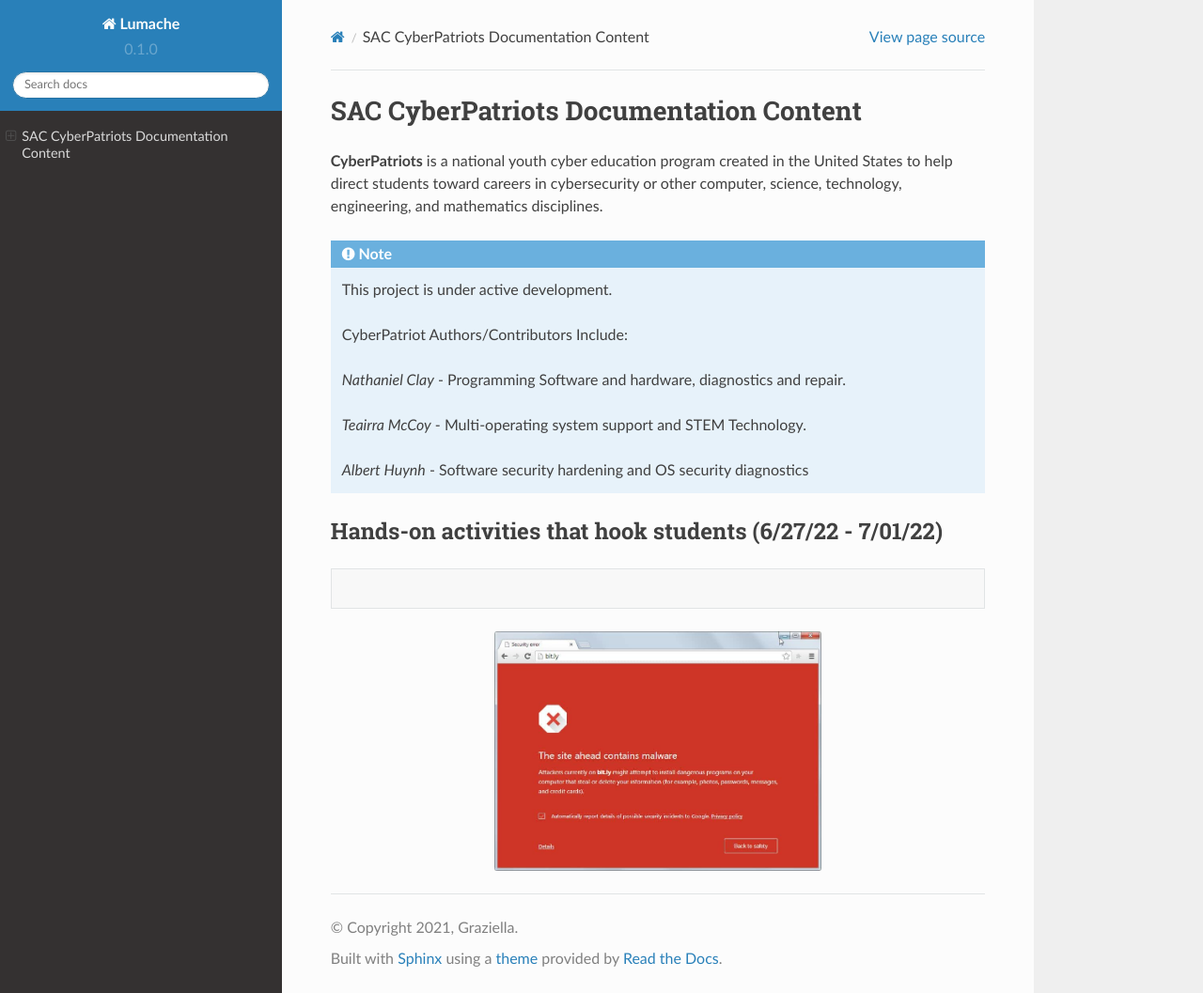
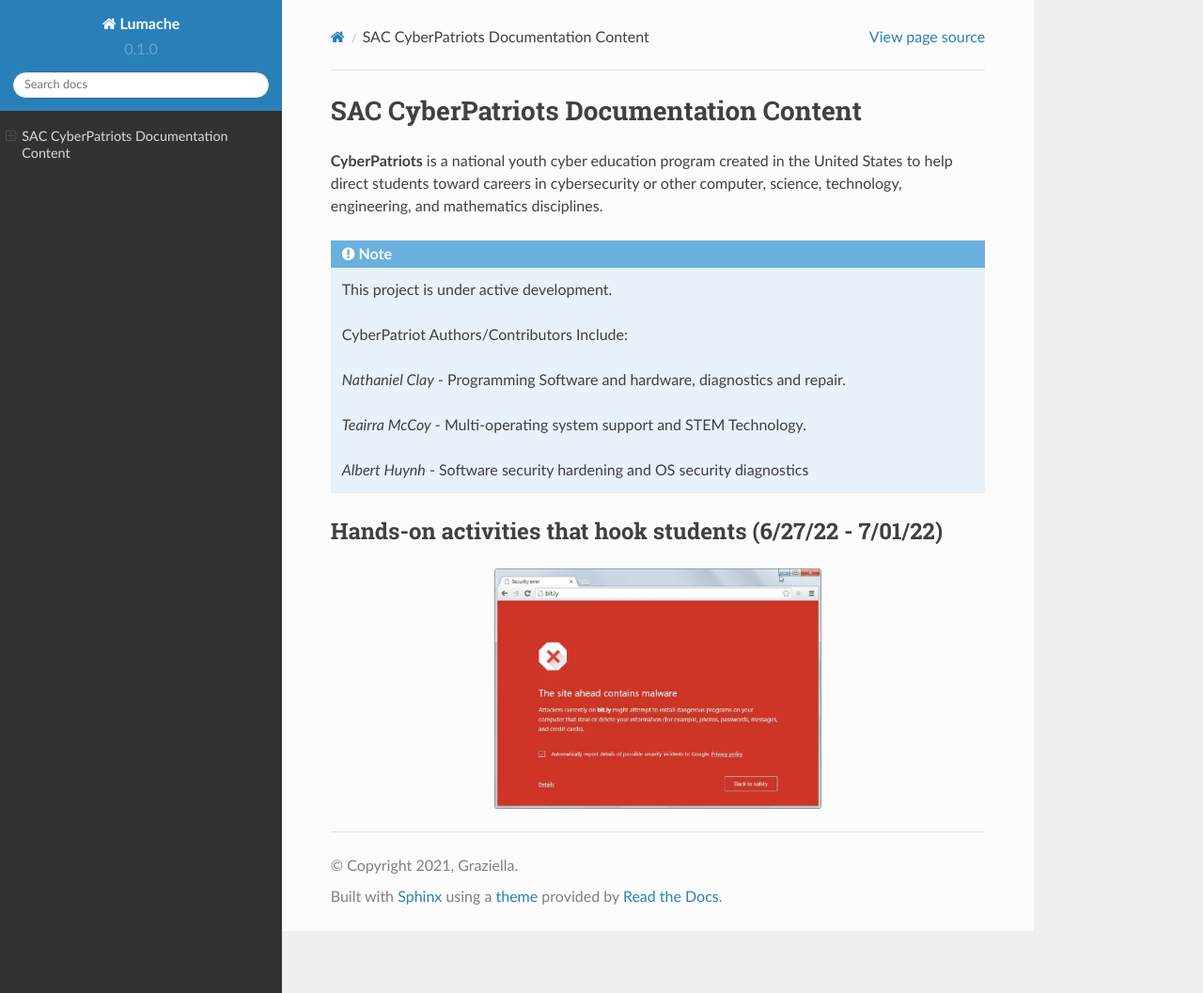
Before and after one commit to natt96z/cybersac, a Sphinx documentation site: the page built from docs/source/index.rst, in a window 1280 px wide and 1057 px high. Shown: the whole window at 94% size. Built offline with Sphinx 7.4.7 and the Read the Docs theme 2.0.0, drawn with Linux system fonts in a browser that asks for light colours.

Commit message:
Update index.rst

```diff
--- a/docs/source/index.rst
+++ b/docs/source/index.rst
@@ -18,8 +18,7 @@ SAC CyberPatriots Documentation Content
 Hands-on activities that hook students (6/27/22 - 7/01/22)
 ---------------
 
-.. code-block:: RST
 
-.. image:: https://github.com/natt96z/cybersac/blob/main/docs/img/2.png
+.. figure:: https://github.com/natt96z/cybersac/blob/main/docs/img/2.png
    :width: 50%
    :align: center
```
